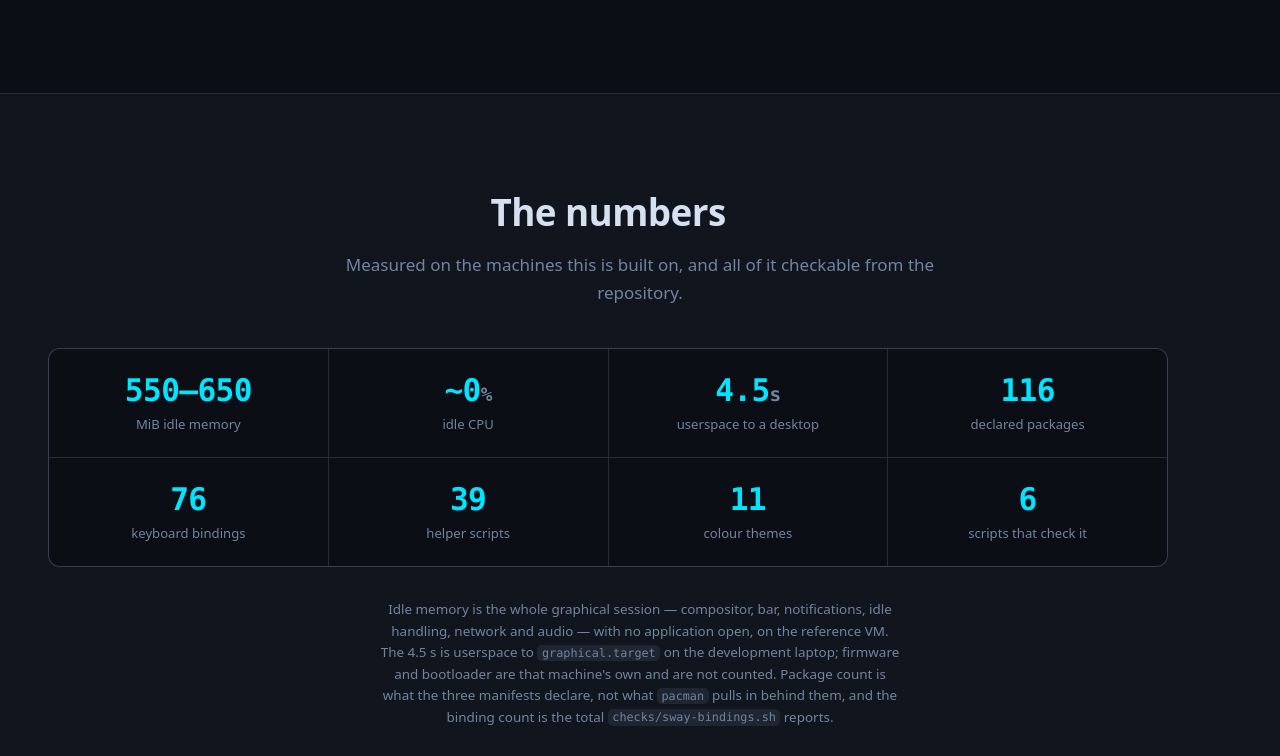
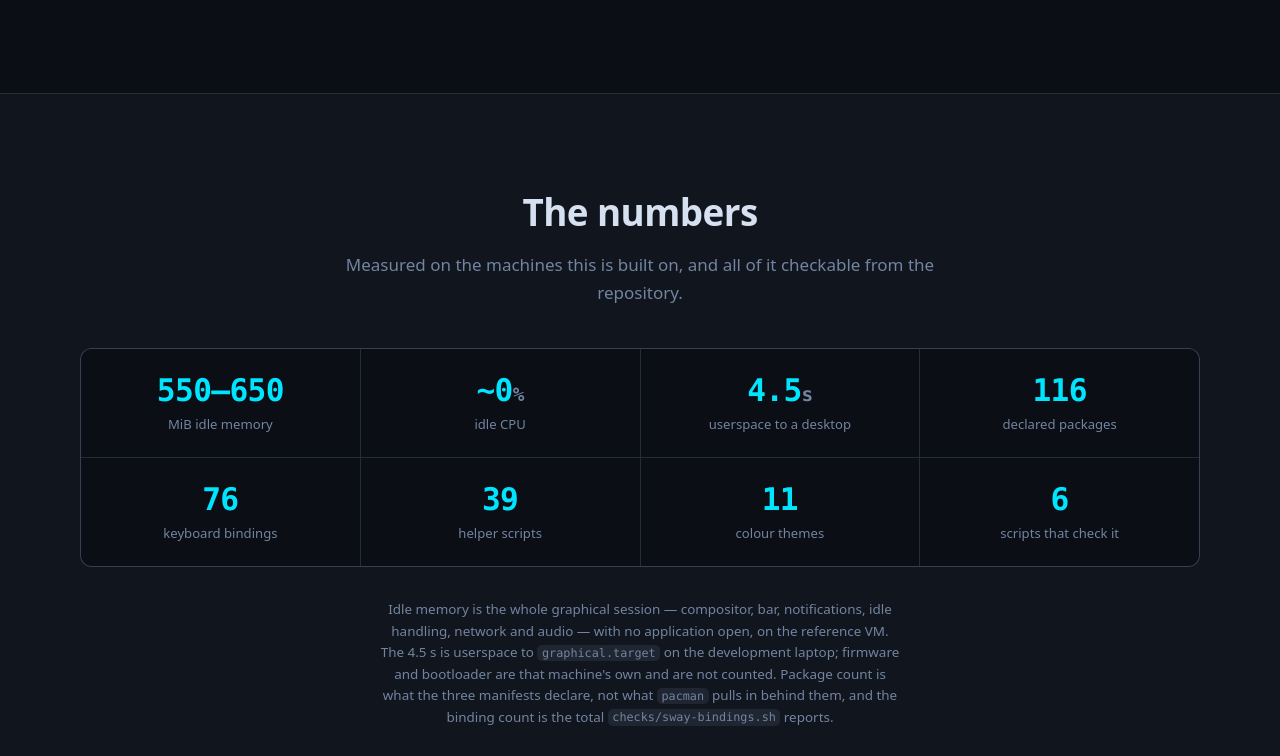
Before and after one commit to vincemaina/arch, a website: page site/index.html in a window 1280 px wide. Shown: the part 2044-2800 px from the top of the page. Drawn offline with Linux system fonts and the light colour scheme.

Commit message:
TASK-181: centre the full-bleed bands' contents, not their children
The Numbers, Themes and Install sections had two centre lines. Their headings
and the stat grid sat against the left padding while the ledes and fineprint
centred properly, which reads as a broken grid and was visible on any viewport
wider than 1120px + padding.

`.band-alt > * { max-width: var(--maxw); margin-inline: auto }` centred each
child individually, so it lost to any child that set its own inline margins.
`.h2 { margin: 0 }` and `.stats { margin: 2.6rem 0 0 }` are the same
specificity and come later in the file, so both re-zeroed margin-inline. The
siblings that stayed centred did so only because they happen to spell their
margins `1rem auto 0`. Nothing in the markup showed which was which.

Centre the column instead of the children: the band becomes a one-column grid
of min(--maxw, 100%) with justify-content: center, so a child cannot opt out
of the centring by accident. Verified at 1920px and 430px; the phone layout
is unchanged.

```diff
--- a/site/style.css
+++ b/site/style.css
@@ -231,12 +231,27 @@ code {
   padding: clamp(3.5rem, 8vw, 6rem) var(--pad);
 }
 
+/* A full-bleed band whose *contents* sit in a centred column.
+ *
+ * This used to be `.band-alt > * { max-width: var(--maxw); margin-inline: auto }`,
+ * which centred each child individually and therefore lost to any child that
+ * set its own inline margins. `.h2 { margin: 0 }` and `.stats { margin: 2.6rem 0 0 }`
+ * are the same specificity and come later in this file, so both re-zeroed
+ * margin-inline and sat against the left padding while their siblings - which
+ * happen to spell their margins `1rem auto 0` - stayed centred. Two centre
+ * lines in one section, and nothing to see in the markup.
+ *
+ * Centring the column instead of the children makes it structural: a child
+ * cannot opt out of it by accident.
+ */
 .band-alt {
   max-width: none;
+  display: grid;
+  grid-template-columns: min(var(--maxw), 100%);
+  justify-content: center;
   background: color-mix(in srgb, var(--surface) 55%, var(--bg));
   border-block: 1px solid var(--line);
 }
-.band-alt > * { max-width: var(--maxw); margin-inline: auto; }
 
 .h2 {
   font-size: clamp(1.6rem, 4vw, 2.3rem);
```
